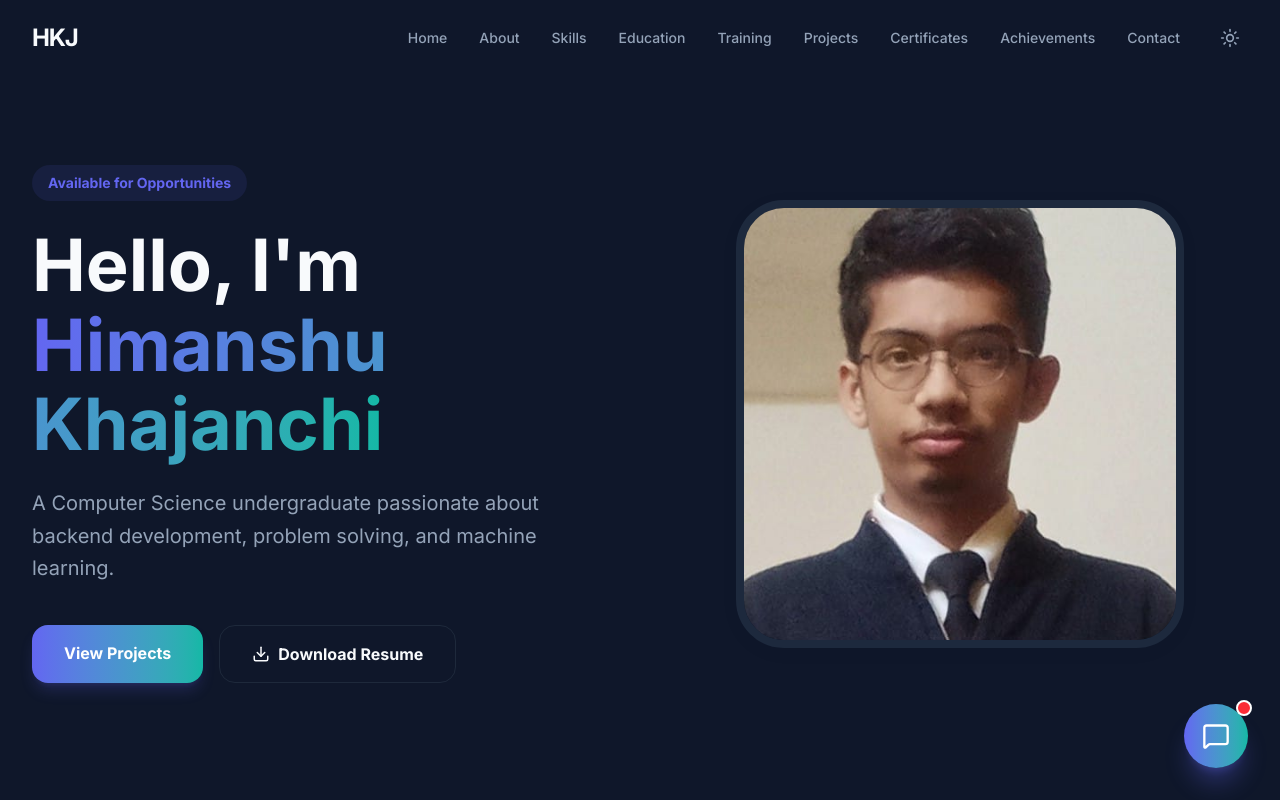
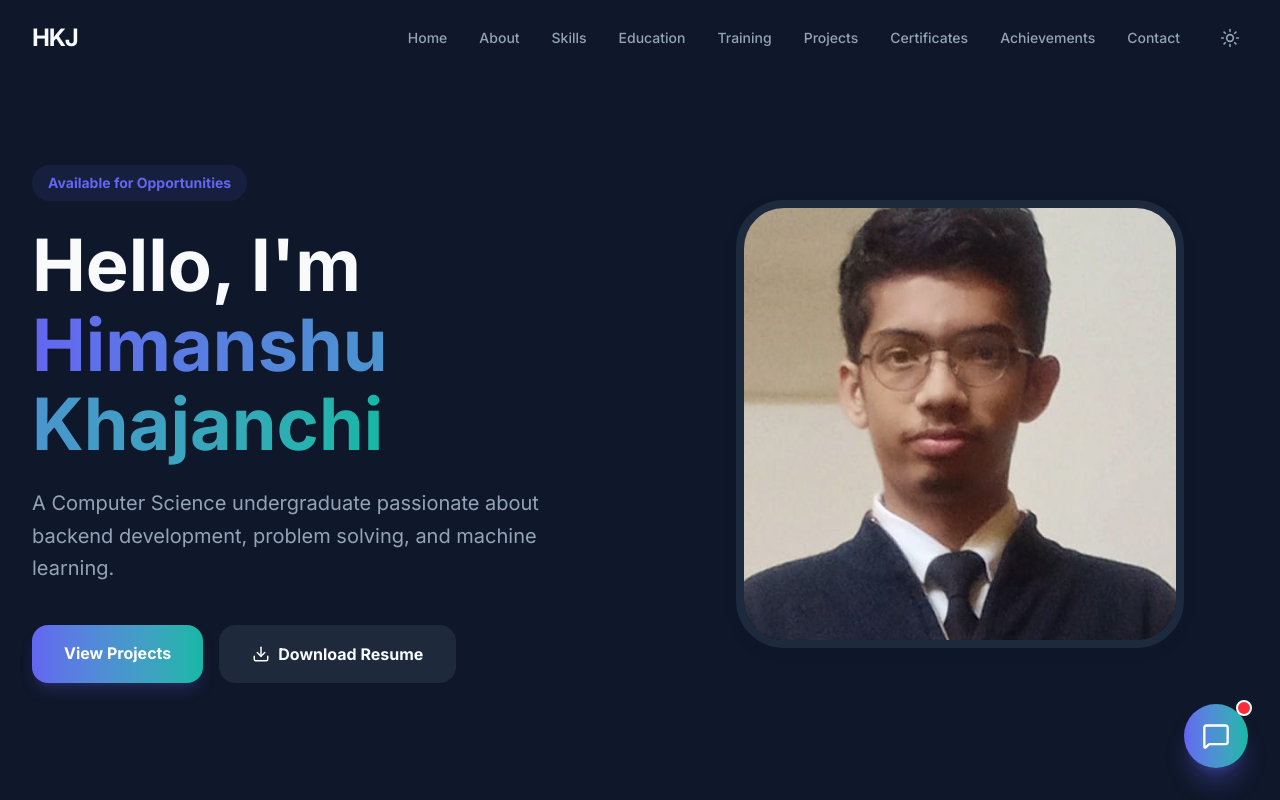
Before and after one commit to TheHKJ04/Portfolio, a React (Vite) app: page / in a window 1280 px wide. Shown: the top 800 px of the page. Built offline with nearby package versions, Linux system fonts and the light colour scheme.

Commit message:
Add light theme color variables to index.css
Added light theme color variables for better theming support.

```diff
--- a/src/index.css
+++ b/src/index.css
@@ -9,6 +9,7 @@
   --color-portfolio-dark: var(--dark);
   --color-portfolio-text: var(--text);
   --color-portfolio-border: var(--border);
+  --color-portfolio-card: var(--card-bg);
 }
 
 :root {
@@ -17,6 +18,14 @@
   --text: #94A3B8;
   --border: #1E293B;
   --card-bg: #1E293B;
+}
+
+:root.light {
+  --bg: #F8FAFC;
+  --dark: #0F172A;
+  --text: #475569;
+  --border: #E2E8F0;
+  --card-bg: #FFFFFF;
 }
 
 @layer base {
```
